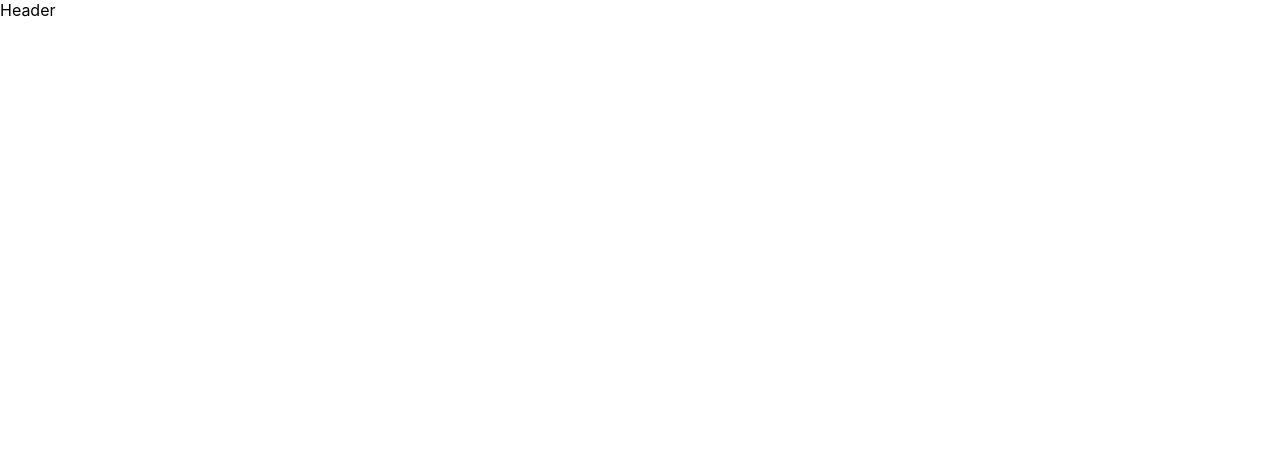
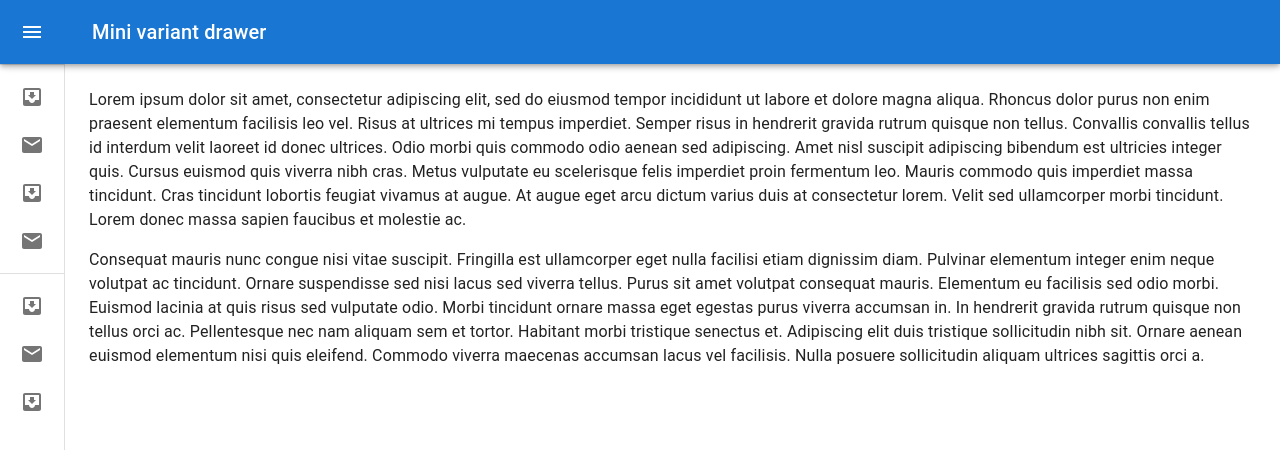
Before and after one commit to Najubhai-2031/Material-UI-Practice, a React (Create React App) app: page / in a window 1280 px wide. Shown: the top 450 px of the page. Built offline with nearby package versions, Linux system fonts and the light colour scheme.

Commit message:
Update: Body and sidebar Updated

```diff
--- a/package.json
+++ b/package.json
@@ -7,6 +7,7 @@
     "@emotion/react": "^11.10.5",
     "@emotion/styled": "^11.10.5",
     "@material-ui/pickers": "^3.3.10",
+    "@mui/icons-material": "^5.11.0",
     "@mui/material": "^5.11.6",
     "@mui/styles": "^5.11.2",
     "@testing-library/jest-dom": "^5.16.5",
--- /dev/null
+++ b/src/Components/Body.js
@@ -0,0 +1,15 @@
+import React from "react";
+import Header from "./Header";
+import Footer from "./Footer";
+
+const Body = () => {
+  return (
+    <>
+      <Header />
+      {/* <h1>Body</h1>
+      <Footer /> */}
+    </>
+  );
+};
+
+export default Body;
--- /dev/null
+++ b/src/Components/Footer.js
@@ -0,0 +1,13 @@
+import React from "react";
+
+const Footer = () => {
+  return (
+    <>
+        <h1>
+            Footer
+        </h1>
+    </>
+  )
+};
+
+export default Footer;
--- a/src/Components/Form/FormInputDropdown.js
+++ b/src/Components/Form/FormInputDropdown.js
@@ -2,7 +2,7 @@
 import { Autocomplete, TextField } from "@mui/material";
 import { Stack } from "@mui/system";
 
-const option = [
+const options = [
   { label: "UG", value: 1 },
   { label: "PG", value: 2 },
   { label: "PHD", value: 3 },
@@ -10,7 +10,7 @@
 
 export const FormInputDropdown = () => {
   const defaultProps = {
-    options: option,
+    options: options,
     getOptionLabel: (option) => option.label,
   };
 
@@ -19,10 +19,12 @@
       <Stack spacing={1} sx={{ width: "100%" }}>
         <Autocomplete
           {...defaultProps}
+          id="clear-on-escape"
+          clearOnEscape
           renderInput={(params) => (
             <TextField
               {...params}
-              label="Select Your Highest Education"
+              label="Select your highest Education"
               variant="standard"
             />
           )}
--- a/src/Components/Form/FormInputRadio.js
+++ b/src/Components/Form/FormInputRadio.js
@@ -1,6 +1,12 @@
 import React from "react";
 import { Controller } from "react-hook-form";
-import { FormControl, FormControlLabel, FormLabel, Radio, RadioGroup } from "@mui/material";
+import {
+  FormControl,
+  FormControlLabel,
+  FormLabel,
+  Radio,
+  RadioGroup,
+} from "@mui/material";
 
 const options = [
   {
@@ -13,11 +19,7 @@
   },
 ];
 
-export const FormInputRadio = ({
-  name,
-  control,
-  label,
-}) => {
+export const FormInputRadio = ({ name, control, label }) => {
   const generateRadioOptions = () => {
     return options.map((singleOption) => (
       <FormControlLabel
@@ -34,11 +36,7 @@
       <Controller
         name={name}
         control={control}
-        render={({
-          field: { onChange, value },
-          fieldState: { error },
-          formState,
-        }) => (
+        render={({ field: { onChange, value } }) => (
           <RadioGroup value={value} onChange={onChange}>
             {generateRadioOptions()}
           </RadioGroup>
--- a/src/Components/Form/FormInputText.js
+++ b/src/Components/Form/FormInputText.js
@@ -1,6 +1,6 @@
 import { TextField } from "@mui/material";
 import React from "react";
-import { Controller, useFormContext } from "react-hook-form";
+import { Controller } from "react-hook-form";
 
 export const FormInputText = ({ name, control, label }) => {
   return (
@@ -9,13 +9,13 @@
       control={control}
       render={({
         field: { onChange, value },
-        fieldState: { error },
-        formState,
+        fieldState: { error }
       }) => (
         <TextField
           helperText={error ? error.message : null}
           size="small"
-          error={!!error}
+          error = {!value ? error : null}
+          // error={error}
           onChange={onChange}
           value={value}
           fullWidth
--- a/src/Components/Header.js
+++ b/src/Components/Header.js
@@ -1,9 +1,218 @@
-import React from 'react'
+import * as React from "react";
+import { styled, useTheme } from "@mui/material/styles";
+import Box from "@mui/material/Box";
+import MuiDrawer from "@mui/material/Drawer";
+import MuiAppBar from "@mui/material/AppBar";
+import Toolbar from "@mui/material/Toolbar";
+import List from "@mui/material/List";
+import CssBaseline from "@mui/material/CssBaseline";
+import Typography from "@mui/material/Typography";
+import Divider from "@mui/material/Divider";
+import IconButton from "@mui/material/IconButton";
+import MenuIcon from "@mui/icons-material/Menu";
+import ChevronLeftIcon from "@mui/icons-material/ChevronLeft";
+import ChevronRightIcon from "@mui/icons-material/ChevronRight";
+import ListItem from "@mui/material/ListItem";
+import ListItemButton from "@mui/material/ListItemButton";
+import ListItemIcon from "@mui/material/ListItemIcon";
+import ListItemText from "@mui/material/ListItemText";
+import InboxIcon from "@mui/icons-material/MoveToInbox";
+import MailIcon from "@mui/icons-material/Mail";
 
-const Header = () => {
+const drawerWidth = 240;
+
+const openedMixin = (theme) => ({
+  width: drawerWidth,
+  transition: theme.transitions.create("width", {
+    easing: theme.transitions.easing.sharp,
+    duration: theme.transitions.duration.enteringScreen,
+  }),
+  overflowX: "hidden",
+});
+
+const closedMixin = (theme) => ({
+  transition: theme.transitions.create("width", {
+    easing: theme.transitions.easing.sharp,
+    duration: theme.transitions.duration.leavingScreen,
+  }),
+  overflowX: "hidden",
+  width: `calc(${theme.spacing(7)} + 1px)`,
+  [theme.breakpoints.up("sm")]: {
+    width: `calc(${theme.spacing(8)} + 1px)`,
+  },
+});
+
+const DrawerHeader = styled("div")(({ theme }) => ({
+  display: "flex",
+  alignItems: "center",
+  justifyContent: "flex-end",
+  padding: theme.spacing(0, 1),
+  // necessary for content to be below app bar
+  ...theme.mixins.toolbar,
+}));
+
+const AppBar = styled(MuiAppBar, {
+  shouldForwardProp: (prop) => prop !== "open",
+})(({ theme, open }) => ({
+  zIndex: theme.zIndex.drawer + 1,
+  transition: theme.transitions.create(["width", "margin"], {
+    easing: theme.transitions.easing.sharp,
+    duration: theme.transitions.duration.leavingScreen,
+  }),
+  ...(open && {
+    marginLeft: drawerWidth,
+    width: `calc(100% - ${drawerWidth}px)`,
+    transition: theme.transitions.create(["width", "margin"], {
+      easing: theme.transitions.easing.sharp,
+      duration: theme.transitions.duration.enteringScreen,
+    }),
+  }),
+}));
+
+const Drawer = styled(MuiDrawer, {
+  shouldForwardProp: (prop) => prop !== "open",
+})(({ theme, open }) => ({
+  width: drawerWidth,
+  flexShrink: 0,
+  whiteSpace: "nowrap",
+  boxSizing: "border-box",
+  ...(open && {
+    ...openedMixin(theme),
+    "& .MuiDrawer-paper": openedMixin(theme),
+  }),
+  ...(!open && {
+    ...closedMixin(theme),
+    "& .MuiDrawer-paper": closedMixin(theme),
+  }),
+}));
+
+export default function MiniDrawer() {
+  const theme = useTheme();
+  const [open, setOpen] = React.useState(false);
+
+  const handleDrawerOpen = () => {
+    setOpen(true);
+  };
+
+  const handleDrawerClose = () => {
+    setOpen(false);
+  };
+
   return (
-    <div>Header</div>
-  )
+    <Box sx={{ display: "flex" }}>
+      <CssBaseline />
+      <AppBar position="fixed" open={open}>
+        <Toolbar>
+          <IconButton
+            color="inherit"
+            aria-label="open drawer"
+            onClick={handleDrawerOpen}
+            edge="start"
+            sx={{
+              marginRight: 5,
+              ...(open && { display: "none" }),
+            }}
+          >
+            <MenuIcon />
+          </IconButton>
+          <Typography variant="h6" noWrap component="div">
+            Mini variant drawer
+          </Typography>
+        </Toolbar>
+      </AppBar>
+      <Drawer variant="permanent" open={open}>
+        <DrawerHeader>
+          <IconButton onClick={handleDrawerClose}>
+            {theme.direction === "rtl" ? (
+              <ChevronRightIcon />
+            ) : (
+              <ChevronLeftIcon />
+            )}
+          </IconButton>
+        </DrawerHeader>
+        <Divider />
+        <List>
+          {["Inbox", "Starred", "Send email", "Drafts"].map((text, index) => (
+            <ListItem key={text} disablePadding sx={{ display: "block" }}>
+              <ListItemButton
+                sx={{
+                  minHeight: 48,
+                  justifyContent: open ? "initial" : "center",
+                  px: 2.5,
+                }}
+              >
+                <ListItemIcon
+                  sx={{
+                    minWidth: 0,
+                    mr: open ? 3 : "auto",
+                    justifyContent: "center",
+                  }}
+                >
+                  {index % 2 === 0 ? <InboxIcon /> : <MailIcon />}
+                </ListItemIcon>
+                <ListItemText primary={text} sx={{ opacity: open ? 1 : 0 }} />
+              </ListItemButton>
+            </ListItem>
+          ))}
+        </List>
+        <Divider />
+        <List>
+          {["All mail", "Trash", "Spam"].map((text, index) => (
+            <ListItem key={text} disablePadding sx={{ display: "block" }}>
+              <ListItemButton
+                sx={{
+                  minHeight: 48,
+                  justifyContent: open ? "initial" : "center",
+                  px: 2.5,
+                }}
+              >
+                <ListItemIcon
+                  sx={{
+                    minWidth: 0,
+                    mr: open ? 3 : "auto",
+                    justifyContent: "center",
+                  }}
+                >
+                  {index % 2 === 0 ? <InboxIcon /> : <MailIcon />}
+                </ListItemIcon>
+                <ListItemText primary={text} sx={{ opacity: open ? 1 : 0 }} />
+              </ListItemButton>
+            </ListItem>
+          ))}
+        </List>
+      </Drawer>
+      <Box component="main" sx={{ flexGrow: 1, p: 3 }}>
+        <DrawerHeader />
+        <Typography paragraph>
+          Lorem ipsum dolor sit amet, consectetur adipiscing elit, sed do
+          eiusmod tempor incididunt ut labore et dolore magna aliqua. Rhoncus
+          dolor purus non enim praesent elementum facilisis leo vel. Risus at
+          ultrices mi tempus imperdiet. Semper risus in hendrerit gravida rutrum
+          quisque non tellus. Convallis convallis tellus id interdum velit
+          laoreet id donec ultrices. Odio morbi quis commodo odio aenean sed
+          adipiscing. Amet nisl suscipit adipiscing bibendum est ultricies
+          integer quis. Cursus euismod quis viverra nibh cras. Metus vulputate
+          eu scelerisque felis imperdiet proin fermentum leo. Mauris commodo
+          quis imperdiet massa tincidunt. Cras tincidunt lobortis feugiat
+          vivamus at augue. At augue eget arcu dictum varius duis at consectetur
+          lorem. Velit sed ullamcorper morbi tincidunt. Lorem donec massa sapien
+          faucibus et molestie ac.
+        </Typography>
+        <Typography paragraph>
+          Consequat mauris nunc congue nisi vitae suscipit. Fringilla est
+          ullamcorper eget nulla facilisi etiam dignissim diam. Pulvinar
+          elementum integer enim neque volutpat ac tincidunt. Ornare suspendisse
+          sed nisi lacus sed viverra tellus. Purus sit amet volutpat consequat
+          mauris. Elementum eu facilisis sed odio morbi. Euismod lacinia at quis
+          risus sed vulputate odio. Morbi tincidunt ornare massa eget egestas
+          purus viverra accumsan in. In hendrerit gravida rutrum quisque non
+          tellus orci ac. Pellentesque nec nam aliquam sem et tortor. Habitant
+          morbi tristique senectus et. Adipiscing elit duis tristique
+          sollicitudin nibh sit. Ornare aenean euismod elementum nisi quis
+          eleifend. Commodo viverra maecenas accumsan lacus vel facilisis. Nulla
+          posuere sollicitudin aliquam ultrices sagittis orci a.
+        </Typography>
+      </Box>
+    </Box>
+  );
 }
-
-export default Header;
--- a/src/pages/signUp/index.js
+++ b/src/pages/signUp/index.js
@@ -38,8 +38,7 @@
         variant="h6"
         style={{ textAlign: "center", fontWeight: "800" }}
       >
-        {" "}
-        Sign Up{" "}
+        Sign Up
       </Typography>
 
       <FormInputText name="username" control={control} label="Username" />
@@ -51,6 +50,7 @@
       <FormInputDropdown
         name="education"
         control={control}
+        setValue={setValue}
         label="Select your highest Education"
       />
       <FormInputDate name="birthDate" control={control} label="Birth Date" />
--- a/src/router/index.js
+++ b/src/router/index.js
@@ -1,4 +1,4 @@
-import Header from "../Components/Header";
+import Body from "../Components/Body";
 import AuthanticationLayout from "../Layout/AuthanticationLayout";
 import MainLayout from "../Layout/MainLayout";
 import PageNotfound from "../pages/404";
@@ -19,7 +19,7 @@
     path: "/",
     element: <MainLayout />,
     children: [
-      { path: "/", element: <Header /> },
+      { path: "/", element: <Body /> },
       { path: "*", element: <PageNotfound /> },
     ],
   },
```
Also changed, not shown: src/Components/Form/FormInputMultiCheckbox.js (+1 -6 lines), src/pages/signIn/index.js (+3 -6 lines), 1 other file (tests, documents, lock files or other folders).
